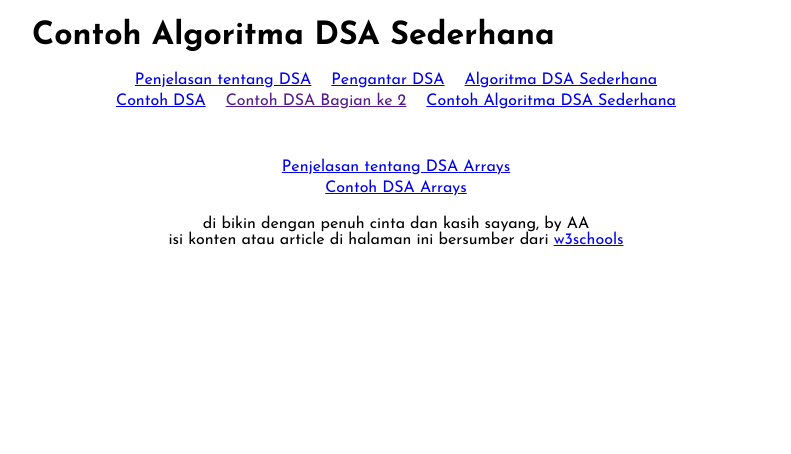
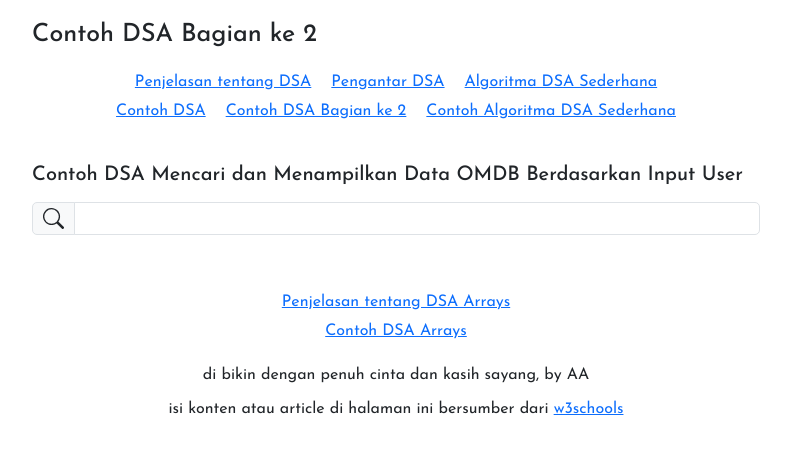
Before and after one commit to anonymousProgrammer53/contoh_dsa_bagian_ke_2, a plain HTML site: page index.html in a window 1280 px wide. Shown: the whole page, without its empty margins (244-1035 px from the left). Drawn offline with nearby package versions, Linux system fonts and the light colour scheme.

Commit message:
Update index.html

```diff
--- a/index.html
+++ b/index.html
@@ -4,14 +4,18 @@
 <head>
     <meta charset="UTF-8">
     <meta name="viewport" content="width=device-width, initial-scale=1.0">
-    <title>Contoh Algoritma DSA Sederhana</title>
+    <title>Contoh DSA Bagian ke 2</title>
+    <!-- bootstrap css -->
+    <link href="https://cdn.jsdelivr.net/npm/bootstrap@5.3.3/dist/css/bootstrap.min.css" rel="stylesheet"
+        integrity="sha384-QWTKZyjpPEjISv5WaRU9OFeRpok6YctnYmDr5pNlyT2bRjXh0JMhjY6hW+ALEwIH" crossorigin="anonymous">
+    <!-- my own css -->
     <link href="./style.css" rel="stylesheet">
 </head>
 
 <body>
     <div id="app">
         <header>
-            <h1>Contoh Algoritma DSA Sederhana</h1>
+            <h1>Contoh DSA Bagian ke 2</h1>
             <nav>
                 <section>
                     <a href="https://www.w3schools.com/dsa/index.php" target="_blank">Penjelasan tentang DSA</a>
@@ -26,6 +30,24 @@
                 </section>
             </nav>
         </header>
+        <main>
+            <section class="searching-data-section">
+                <h2>Contoh DSA Mencari dan Menampilkan Data OMDB Berdasarkan Input User</h2>
+                <div class="input-group input-group-lg mt-4">
+                    <span class="input-group-text" id="inputGroup-sizing-lg">
+                        <svg xmlns="http://www.w3.org/2000/svg" width="21" height="21" fill="currentColor"
+                            class="bi bi-search" viewBox="0 0 16 16">
+                            <path
+                                d="M11.742 10.344a6.5 6.5 0 1 0-1.397 1.398h-.001q.044.06.098.115l3.85 3.85a1 1 0 0 0 1.415-1.414l-3.85-3.85a1 1 0 0 0-.115-.1zM12 6.5a5.5 5.5 0 1 1-11 0 5.5 5.5 0 0 1 11 0" />
+                        </svg>
+                    </span>
+                    <input type="text" class="form-control search-input" aria-label="Sizing example input"
+                        aria-describedby="inputGroup-sizing-lg">
+                </div>
+                <div class="row mt-4 movies-container"></div>
+                <div class="row mt-3 modal-container"></div>
+            </section>
+        </main>
         <footer>
             <nav>
                 <section>
@@ -43,6 +65,11 @@
             </section>
         </footer>
     </div>
+    <!-- bootstrap js -->
+    <script src="https://cdn.jsdelivr.net/npm/bootstrap@5.3.3/dist/js/bootstrap.bundle.min.js"
+        integrity="sha384-YvpcrYf0tY3lHB60NNkmXc5s9fDVZLESaAA55NDzOxhy9GkcIdslK1eN7N6jIeHz"
+        crossorigin="anonymous"></script>
+    <!-- my own js -->
     <script src="./script.js"></script>
 </body>
 
```
